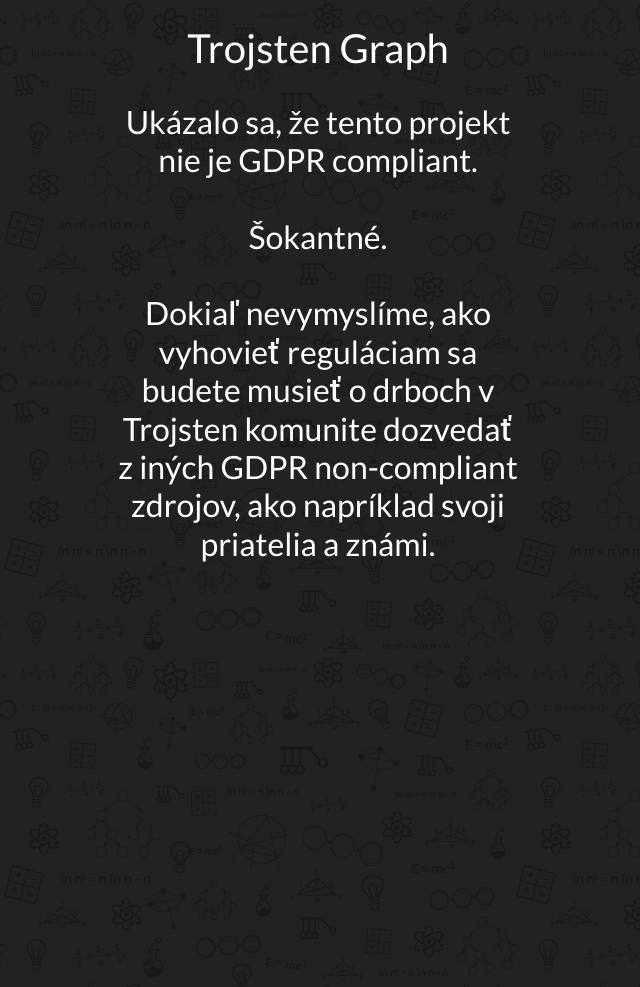
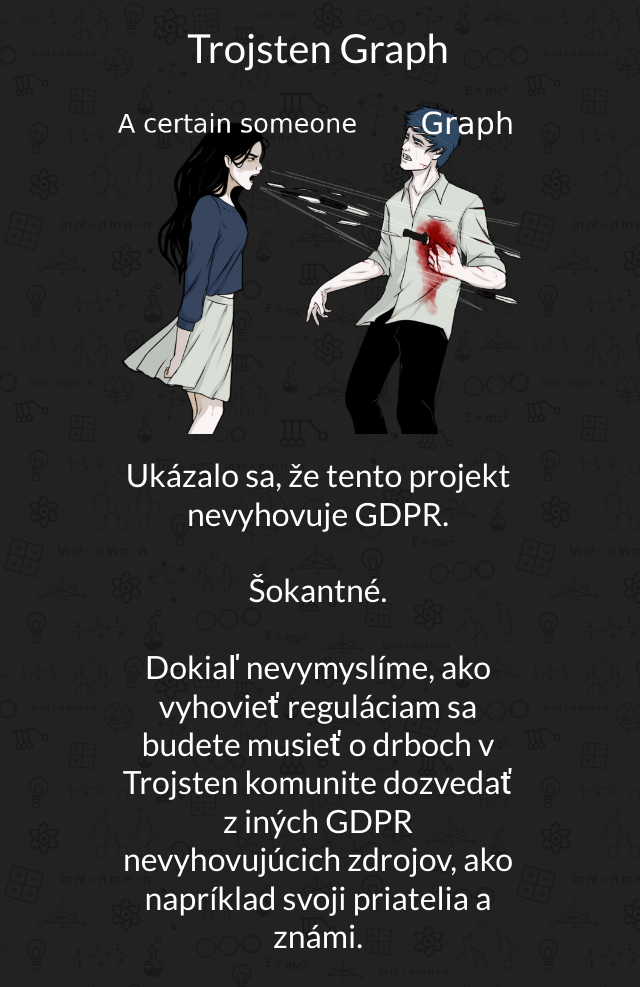
Before and after one commit to matuszelenak/trojsten-graph, a Django app: template graph/people/templates/people/gdpr.html in a window 1280 px wide. Shown: the whole page, without its empty margins (322-962 px from the left). Run offline with Django 3.2, Linux system fonts and the light colour scheme; the template is opened without the code that fills it, so the values that code supplies are empty; parts of the project's set-up code (start-up, migrations or seed data) failed here and were passed over; some libraries are stand-ins or nearby versions.

Commit message:
Going dark

```diff
--- a/graph/people/templates/people/gdpr.html
+++ b/graph/people/templates/people/gdpr.html
@@ -11,15 +11,19 @@
                 <h2>Trojsten Graph</h2>
                 <br>
                 <div class="px-2">
+                    <img src="{% static 'people/img/pressFtoPayRespects.png' %}">
+                    <br>
+                    <br>
                     <h3>
-                        Ukázalo sa, že tento projekt nie je GDPR compliant.<br><br>
+                        Ukázalo sa, že tento projekt nevyhovuje GDPR.<br><br>
 
                         Šokantné.<br><br>
 
                         Dokiaľ nevymyslíme, ako vyhovieť reguláciam sa budete musieť o drboch v
-                        Trojsten komunite dozvedať z iných GDPR non-compliant zdrojov, ako napríklad svoji
+                        Trojsten komunite dozvedať z iných GDPR nevyhovujúcich zdrojov, ako napríklad svoji
                         priatelia a známi.
                     </h3>
+
                 </div>
             </div>
         </div>
--- a/graph/people/templates/people/graph.html
+++ b/graph/people/templates/people/graph.html
@@ -12,7 +12,7 @@
 {% block content %}
     <div id="container"></div>
     <div class="user-actions">
-        <a href="{% url 'about' %}" class="btn btn-trojsten">About & Help</a>
+{#        <a href="{% url 'about' %}" class="btn btn-trojsten">About & Help</a>#}
         <a href="{% url 'content_update_submit' %}" class="btn btn-trojsten">Request content update</a>
         <a href="{% url 'logout' %}" class="btn btn-trojsten">Log out</a>
     </div>
--- a/graph/people/urls.py
+++ b/graph/people/urls.py
@@ -5,7 +5,8 @@ from . import views
 
 
 urlpatterns = [
-    url(r'^$', login_required(views.GraphView.as_view()), name='graph'),
-    # url(r'^graph-data/$', login_required(views.GraphDataView.as_view()), name='graph_data'),
+    url(r'^$', views.GDPRView.as_view(), name='graph'),
+    url(r'^bravosixgoingdark/$', login_required(views.GraphView.as_view()), name='graph'),
+    url(r'^graph-data/$', login_required(views.GraphDataView.as_view()), name='graph_data'),
     # url(r'^about/$', login_required(views.AboutView.as_view()), name='about')
 ]
```
Also changed, not shown: graph/people/views.py (+14 -3 lines), graph/people/static/people/img/pressFtoPayRespects.png (added).
